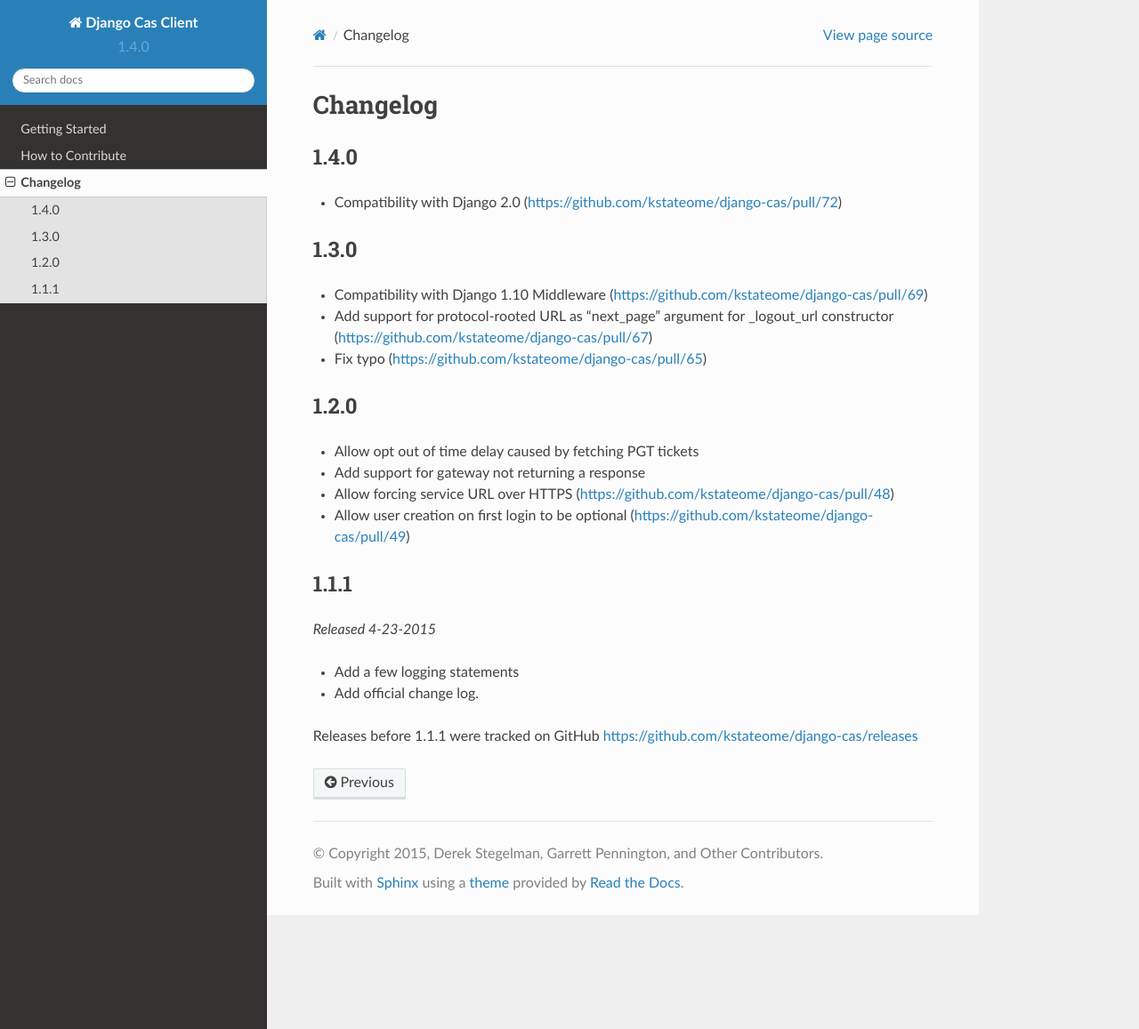
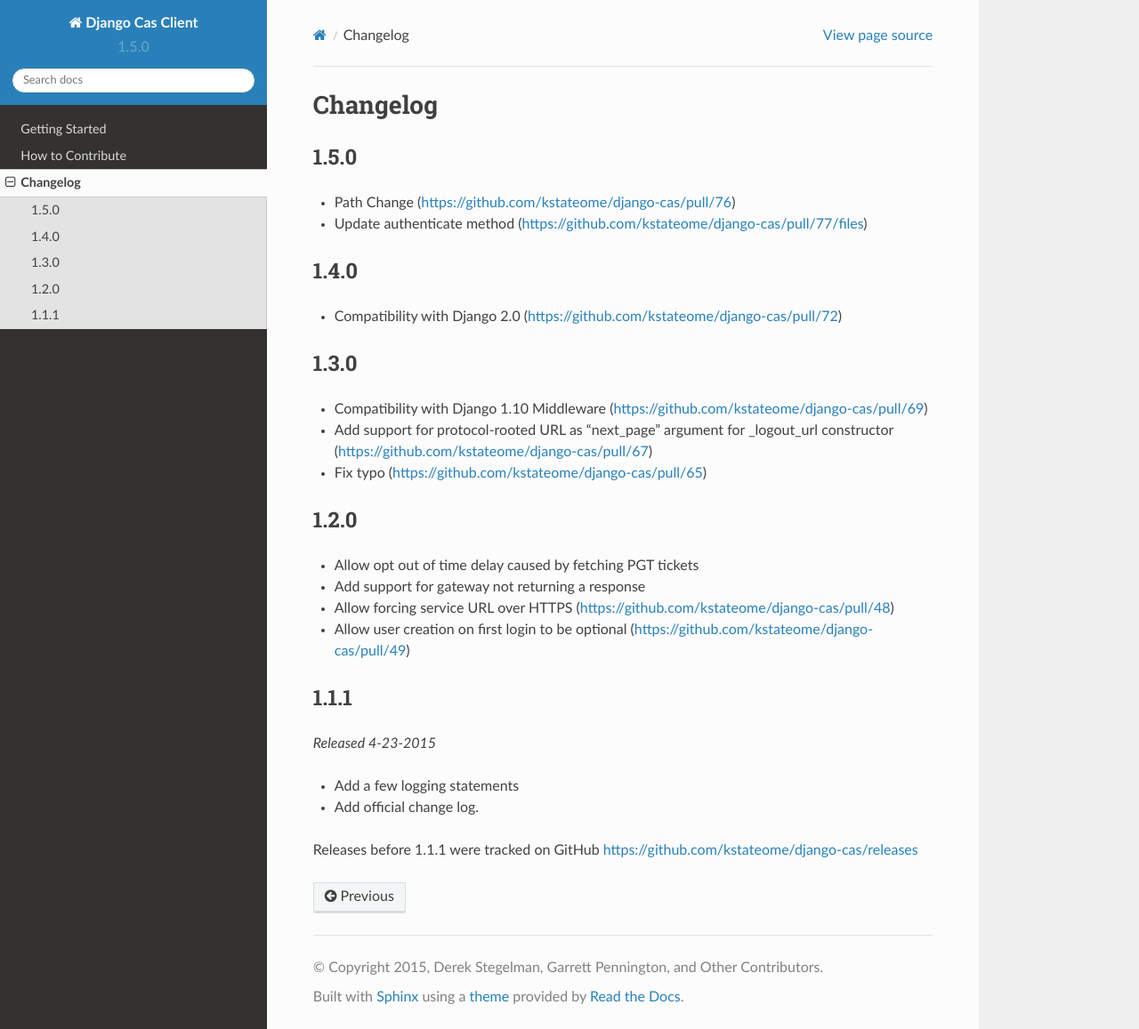
Before and after one commit to kstateome/django-cas, a Sphinx documentation site: the page built from docs/source/changelog.rst, in a window 1280 px wide and 1157 px high. Shown: the whole window at 89% size. Built offline with Sphinx 7.4.7 and the Read the Docs theme 2.0.0, drawn with Linux system fonts in a browser that asks for light colours.

Commit message:
Version bump, Changelog update, Contributors update

```diff
--- a/docs/source/changelog.rst
+++ b/docs/source/changelog.rst
@@ -1,5 +1,10 @@
 Changelog
 =========
+
+1.5.0
+------------------
+- Path Change (https://github.com/kstateome/django-cas/pull/76)
+- Update authenticate method (https://github.com/kstateome/django-cas/pull/77/files)
 
 1.4.0
 ------------------
--- a/docs/source/conf.py
+++ b/docs/source/conf.py
@@ -58,9 +58,9 @@
 # built documents.
 #
 # The short X.Y version.
-version = '1.4.0'
+version = '1.5.0'
 # The full version, including alpha/beta/rc tags.
-release = '1.4.0'
+release = '1.5.0'
 
 # The language for content autogenerated by Sphinx. Refer to documentation
 # for a list of supported languages.
--- a/setup.py
+++ b/setup.py
@@ -2,7 +2,7 @@
 
 from setuptools import setup, find_packages
 
-version = '1.4.0'
+version = '1.5.0'
 
 
 def read(fname):
```
Also changed, not shown: CHANGELOG.md (+4 -0 lines), README.md (+2 -2 lines), 1 other file.
